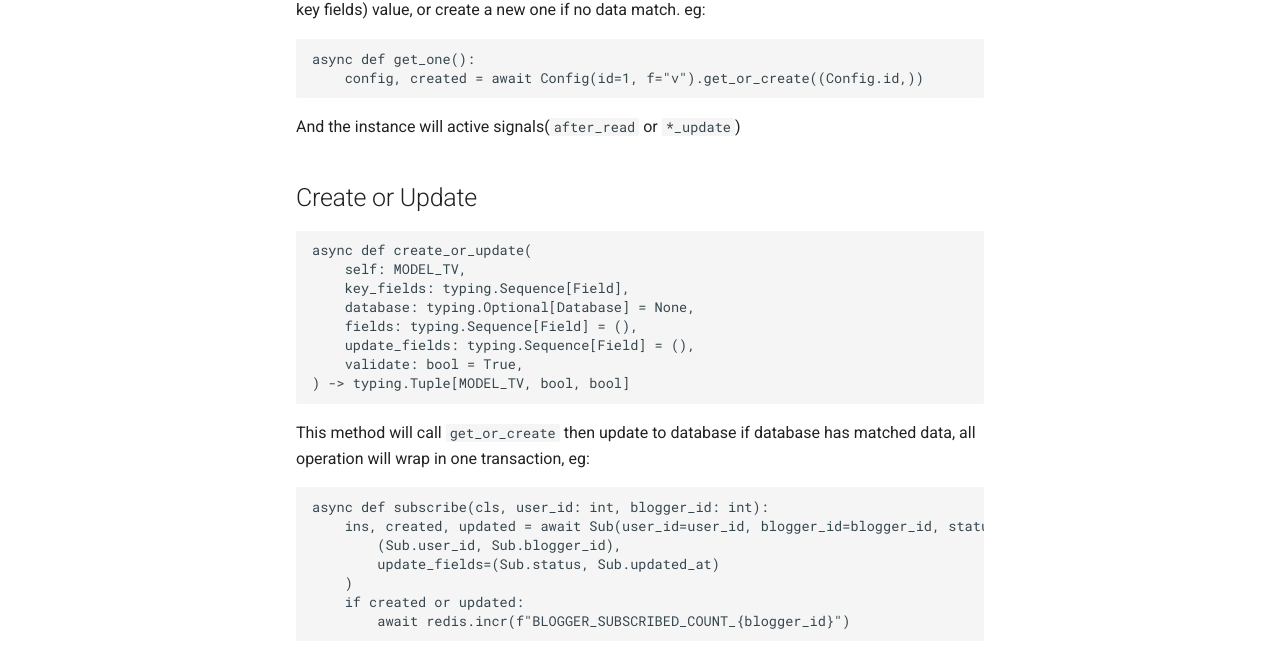
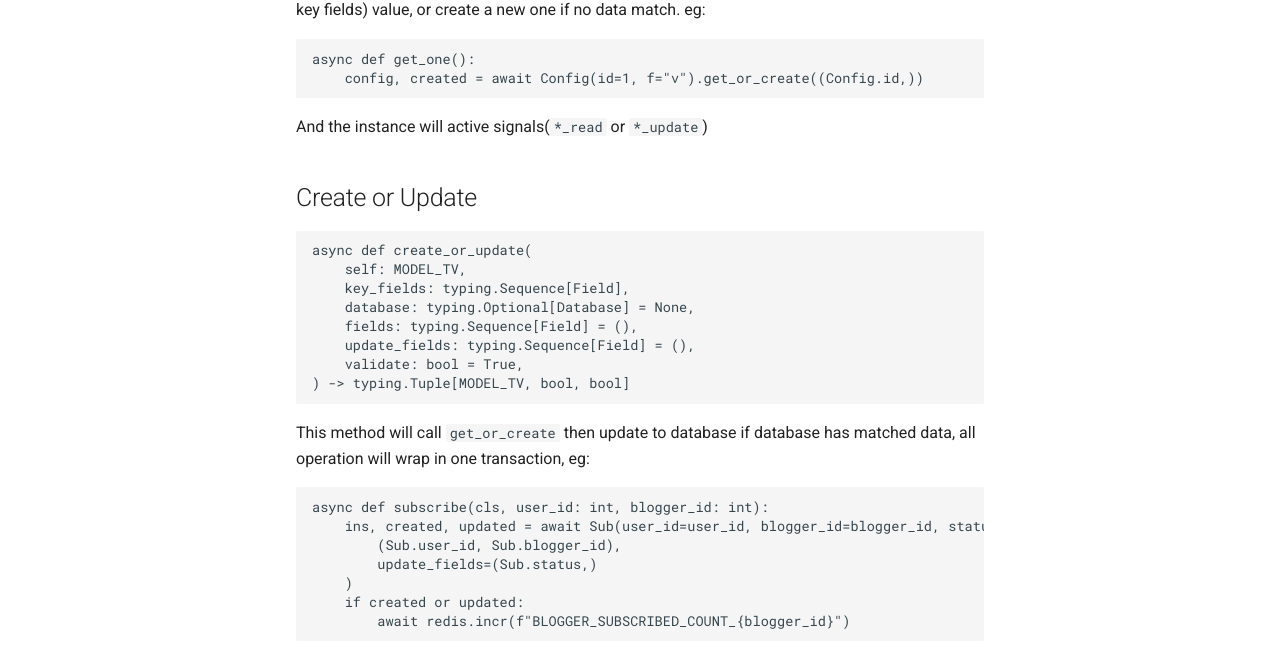
Before and after one commit to strongbugman/danio, an MkDocs documentation site: the page built from docs/combo_queries.md, in a window 1280 px wide and 1199 px high. Shown: the part 448-1109 px from the top of the window. Built offline with MkDocs 1.6.1 and Material for MkDocs 9.7.7, drawn with Linux system fonts in a browser that asks for light colours; comment, search, counter and statistics services are not loaded.

Commit message:
Fix documents

````diff
--- a/docs/combo_queries.md
+++ b/docs/combo_queries.md
@@ -18,7 +18,7 @@ This method will search and get a instance from database by `key_fields` (primar
 async def get_one():
     config, created = await Config(id=1, f="v").get_or_create((Config.id,))
 ```
-And the instance will active signals(`after_read` or `*_update`)
+And the instance will active signals(`*_read` or `*_update`)
 
 ## Create or Update
 
@@ -38,7 +38,7 @@ This method will call `get_or_create` then update to database if database has ma
 async def subscribe(cls, user_id: int, blogger_id: int):
     ins, created, updated = await Sub(user_id=user_id, blogger_id=blogger_id, status=Sub.Status.SUBSCRIBED).create_or_update(
         (Sub.user_id, Sub.blogger_id),
-        update_fields=(Sub.status, Sub.updated_at)
+        update_fields=(Sub.status,)
     )
     if created or updated:
         await redis.incr(f"BLOGGER_SUBSCRIBED_COUNT_{blogger_id}")
````
